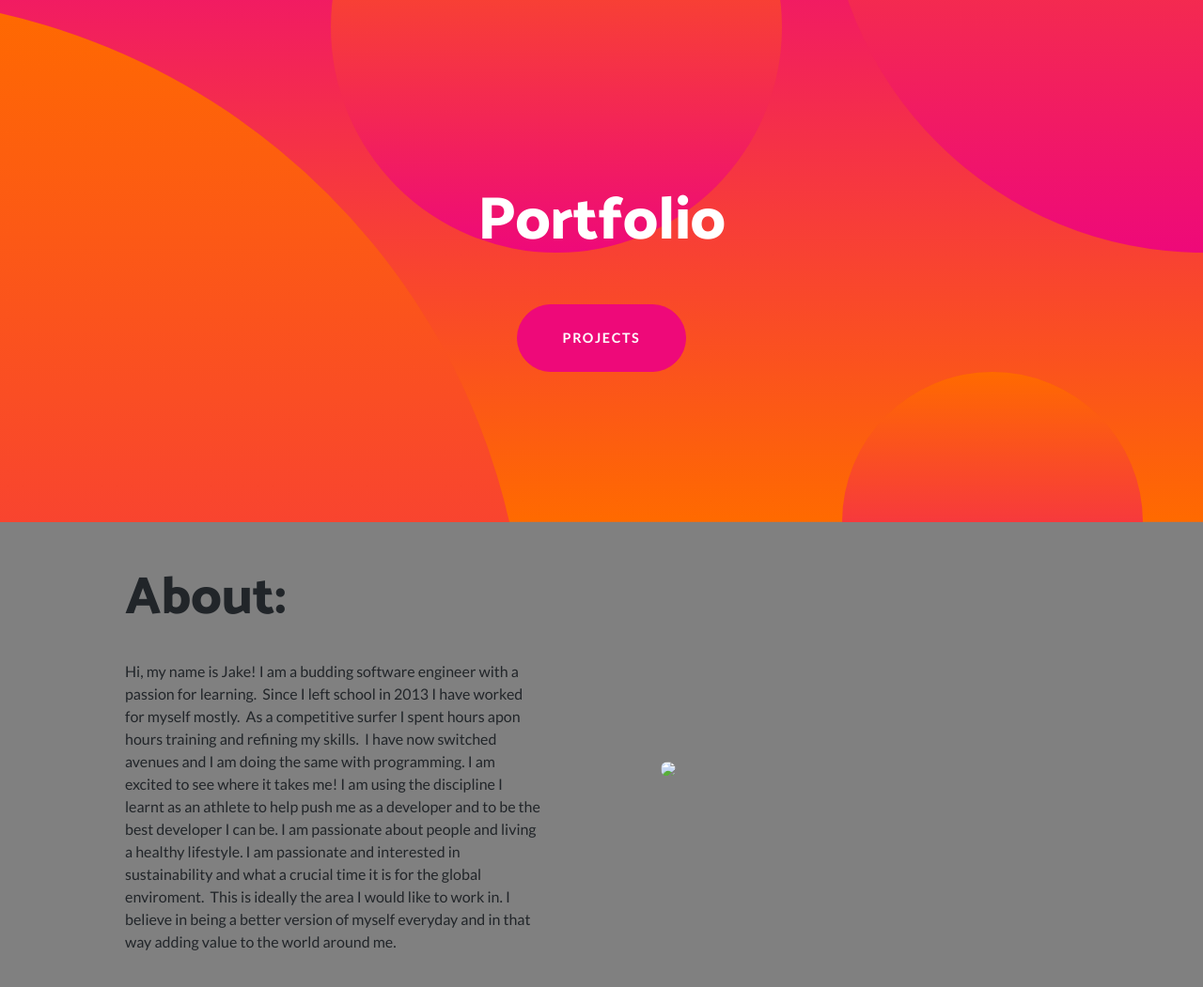
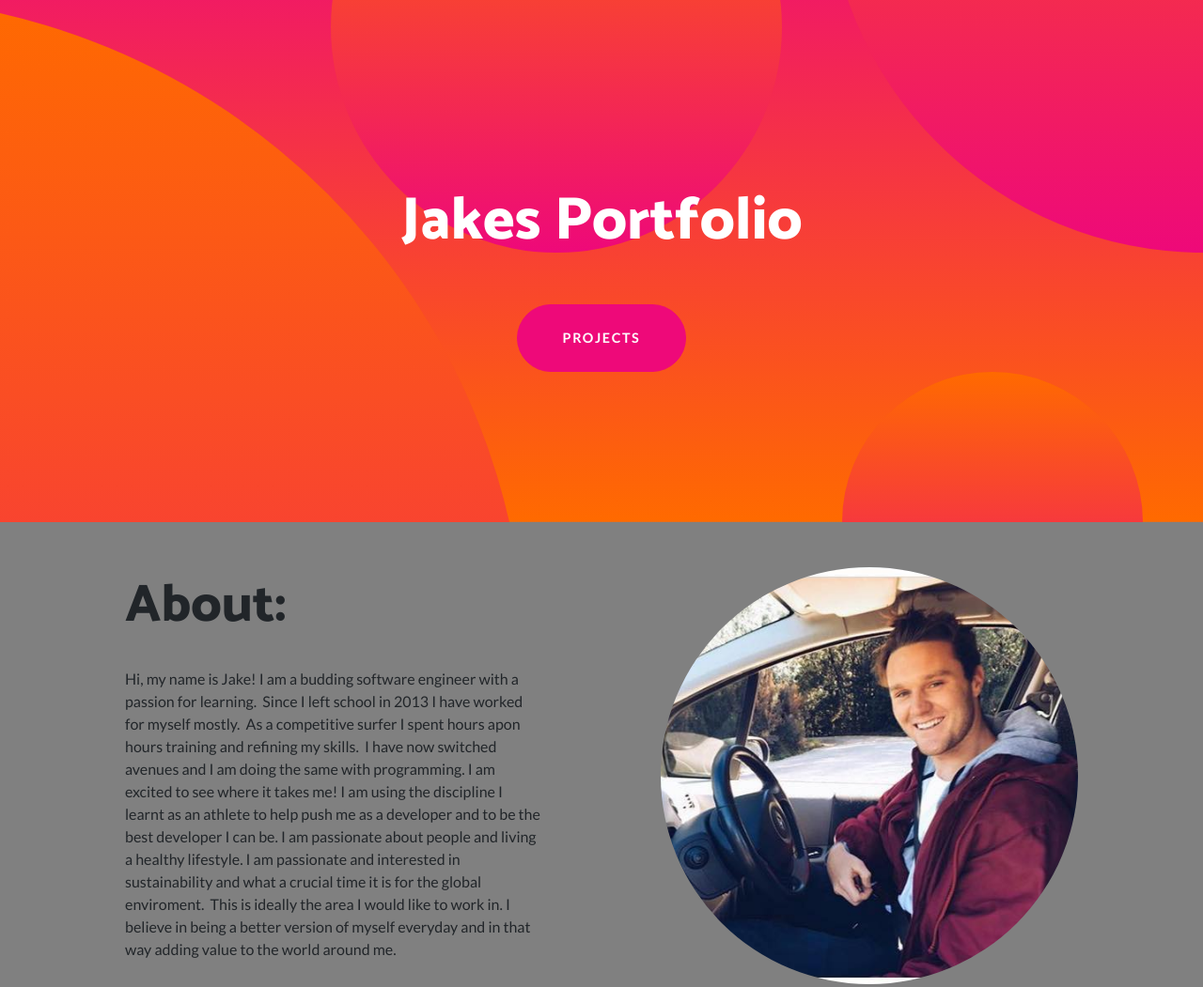
Before and after one commit to Jake-Owen95/Jake-Owen95.github.io, a plain HTML site: page index.html in a window 1280 px wide. Shown: the part 131-1182 px from the top of the page at 94% size. Drawn offline with Linux system fonts and the light colour scheme.

Commit message:
Adding profile image
Website was still not loading image as the path  name of image was incorrect.

```diff
--- a/index.html
+++ b/index.html
@@ -16,7 +16,7 @@
     <div class="masthead-content">
         <div class="container">
             <h1 class="masthead-heading mb-0"><Jake-Owen95> </h1>
-            <h2 class="masthead-subheading mb-0">Portfolio</h2><a class="btn btn-primary btn-xl rounded-pill mt-5" role="button" href="https://github.com/Jake-Owen95/MyProjects" target="_blank">Projects</a></div>
+            <h2 class="masthead-subheading mb-0">Jakes Portfolio</h2><a class="btn btn-primary btn-xl rounded-pill mt-5" role="button" href="https://github.com/Jake-Owen95/MyProjects" target="_blank">Projects</a></div>
     </div>
     <div class="bg-circle-1 bg-circle" style="background-color: grey;"></div>
     <div class="bg-circle-2 bg-circle" style="background-color: grey;"></div>
@@ -27,7 +27,7 @@
         <div class="container">
             <div class="row align-items-center" style="background-color: grey;">
                 <div class="col-lg-6 order-lg-2" style="background-color: transparent;">
-                    <div class="p-5"><img class="rounded-circle img-fluid" src="assets/img/13112789_10154823457717166_1517224427511161151_o.jpg"></div>
+                    <div class="p-5"><img class="rounded-circle img-fluid" src="assets/img/profile picture for website.jpg"></div>
                 </div>
                 <div class="col-lg-6 order-lg-1">
                     <div class="p-5">
```
